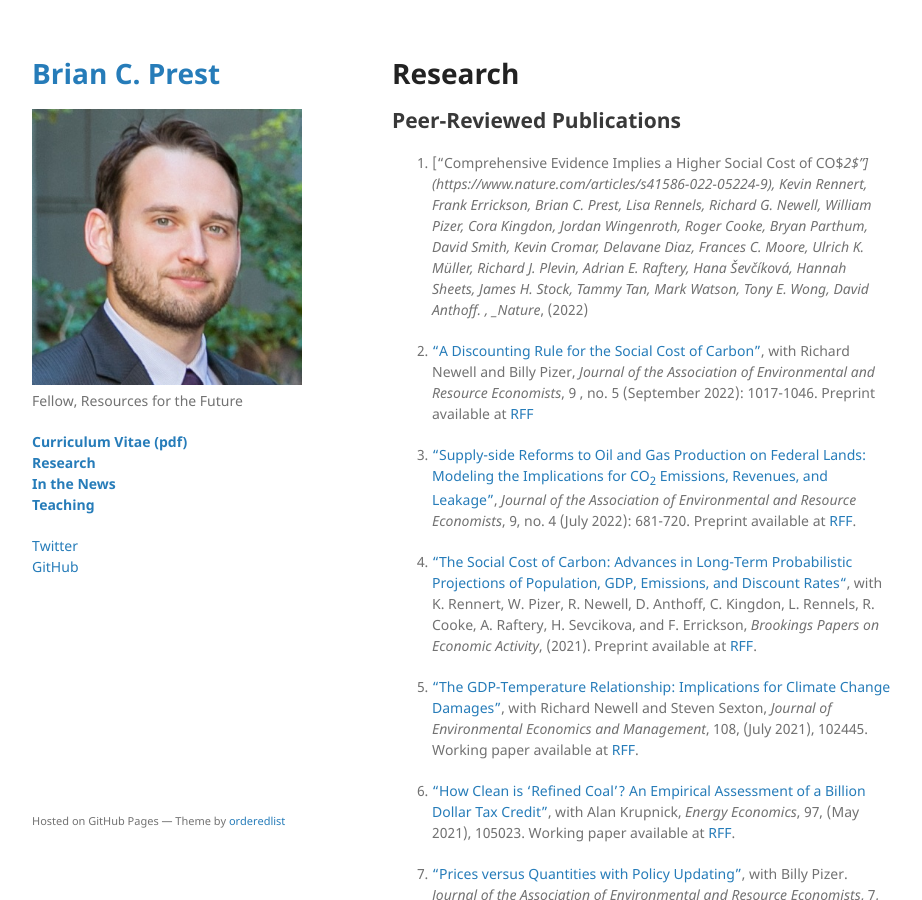
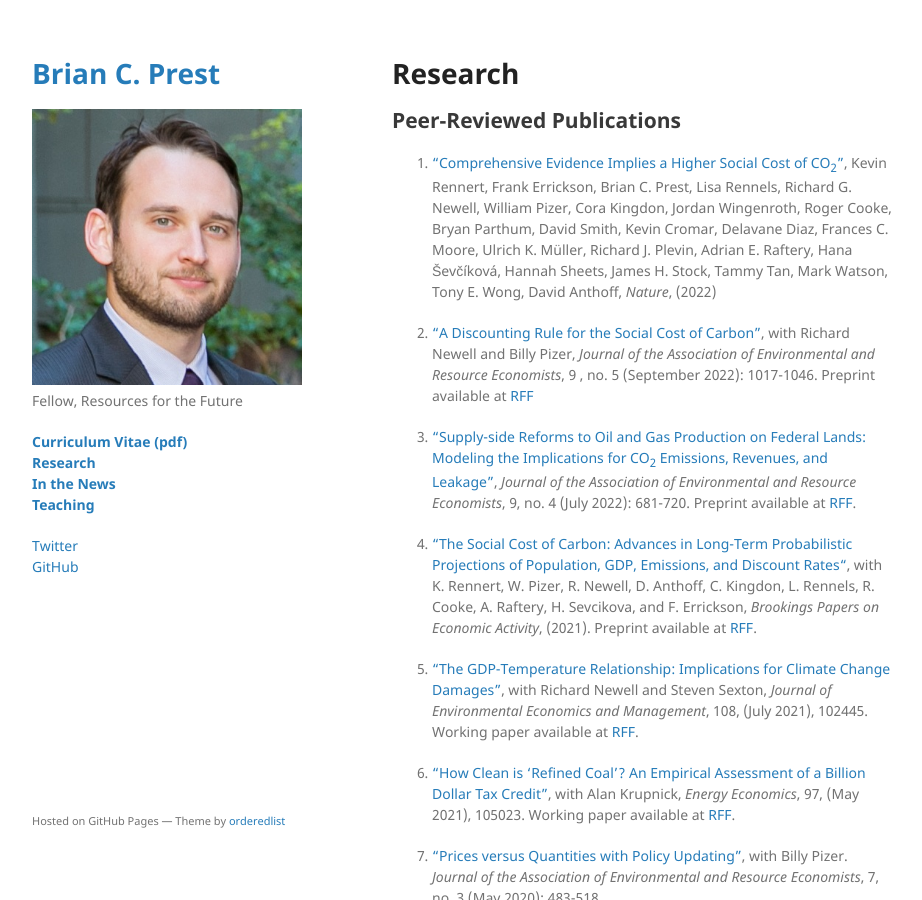
Before and after one commit to bprest/bprest.github.io, a Jekyll site: the page built from research.md, in a window 1280 px wide and 900 px high. Shown: the whole window, without its empty margins (178-1100 px from the left). Built offline with Jekyll 4.4.1, drawn with Linux system fonts in a browser that asks for light colours; our own code applies the rules of GitHub Pages for plain Markdown files.

Commit message:
fix Nature paper formatting

```diff
--- a/research.md
+++ b/research.md
@@ -6,7 +6,7 @@ layout: default
 
 ## Peer-Reviewed Publications
 
-1. [“Comprehensive Evidence Implies a Higher Social Cost of CO$_2$”](https://www.nature.com/articles/s41586-022-05224-9), Kevin Rennert, Frank Errickson, Brian C. Prest, Lisa Rennels, Richard G. Newell, William Pizer, Cora Kingdon, Jordan Wingenroth, Roger Cooke, Bryan Parthum, David Smith, Kevin Cromar, Delavane Diaz, Frances C. Moore, Ulrich K. Müller, Richard J. Plevin, Adrian E. Raftery, Hana Ševčíková, Hannah Sheets, James H. Stock, Tammy Tan, Mark Watson, Tony E. Wong, David Anthoff. , _Nature_, (2022)
+1. [“Comprehensive Evidence Implies a Higher Social Cost of CO<sub>2</sub>”](https://www.nature.com/articles/s41586-022-05224-9), Kevin Rennert, Frank Errickson, Brian C. Prest, Lisa Rennels, Richard G. Newell, William Pizer, Cora Kingdon, Jordan Wingenroth, Roger Cooke, Bryan Parthum, David Smith, Kevin Cromar, Delavane Diaz, Frances C. Moore, Ulrich K. Müller, Richard J. Plevin, Adrian E. Raftery, Hana Ševčíková, Hannah Sheets, James H. Stock, Tammy Tan, Mark Watson, Tony E. Wong, David Anthoff, _Nature_, (2022)
 
 1. [“A Discounting Rule for the Social Cost of Carbon”](https://www.journals.uchicago.edu/doi/10.1086/718145), with Richard Newell and Billy Pizer, _Journal of the Association of Environmental and Resource Economists_, 9 , no. 5 (September 2022): 1017-1046. Preprint available at [RFF](https://www.rff.org/publications/working-papers/a-discounting-rule-for-the-social-cost-of-carbon/)
 
```
